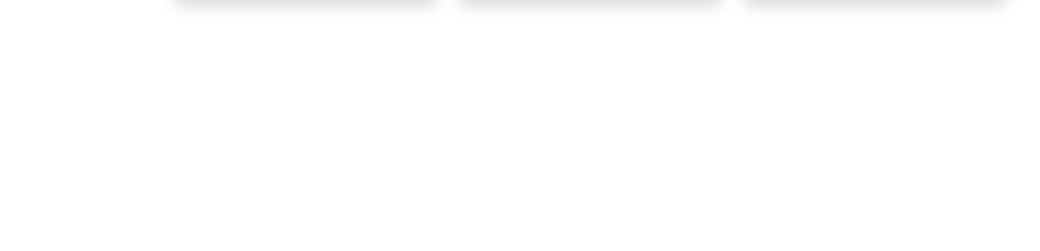
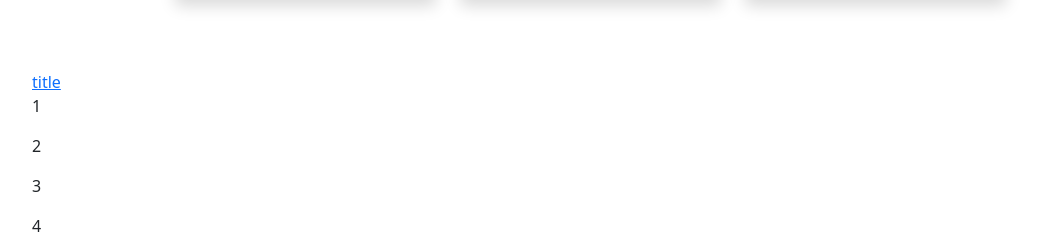
Before and after one commit to lorenagayoso/react, a React (Create React App) app: page / in a window 1280 px wide. Shown: the part 928-1179 px from the top of the page, without its empty margins (50-1090 px from the left). Before the commit the page ends 998 px from the top, so only its background shows below. Built offline with nearby package versions, Linux system fonts and the light colour scheme.

Commit message:
context practica

```diff
--- a/src/App.js
+++ b/src/App.js
@@ -7,11 +7,17 @@ import Navigation from './components/NavBar.js'
 import ItemListContainer from './components/ItemListContainer'
 import ItemDetailContainer from './components/ItemDetailContainer'
 import {BrowserRouter as Router, Routes, Switch, Route} from "react-router-dom"
-
+import ListContext from './context/ListContext'
 
 
 function App() {
+  const [state, setState] = useState([1,2,3,4])
+
+  window.addEventListener('clickDetalle',(e)=>{
+    console.log(e.detail)
+  })
   return (
+  <ListContext.Provider value ={state}>
   <Router>
   <Navigation cat1="Men" cat2="Women" cat3="Children"/>
   <Routes>
@@ -20,6 +26,7 @@ function App() {
   <Route path="/item/:id" element={<ItemDetailContainer/>}></Route>
   </Routes>
   </Router>
+  </ListContext.Provider>
   );
 }
 
--- a/src/components/ItemDetail.js
+++ b/src/components/ItemDetail.js
@@ -3,7 +3,9 @@ import React, {useState} from 'react'
 import ReactDom from 'react-dom'
 import img1 from './img1.jpg'
 import data from './data.js'
+import {Link} from "react-router-dom"
 import {useParams} from 'react-router-dom'
+import Cart from './Cart.js'
 
 
 
@@ -51,7 +53,12 @@ const onAdd = ()=>{
         <button onClick={onAdd} type="button" className="btn btn-success">+</button>
         </div>
         </div>
-
+        <br/>
+        <Link to="Cart">
+        <div>
+        <button type="button" className="btn btn-info my-2 my-sm-0">Comprar</button>
+        </div>
+        </Link>
 
       </div>
     </div>
--- a/src/components/ItemListContainer.js
+++ b/src/components/ItemListContainer.js
@@ -1,11 +1,25 @@
-import React,{useEffect} from 'react'
-import {useParams} from 'react-router-dom'
+import React,{useState, useEffect, useContext} from 'react'
+import {useParams,NavLink} from 'react-router-dom'
 import ItemList from './ItemList.js'
 import data from './data.js'
+import ListContext from '../context/ListContext.js'
+import Container from 'react-bootstrap/Container'
+
 
 
 
 function ItemListContainer({props}) {
+  const valueContext = useContext(ListContext)
+
+  const event = new CustomEvent('clickDetalle',{detail:{data:{data}}})
+
+  const handleClick = ()=>{
+    window.dispatchEvent(event)
+  }
+  const {title} = useParams()
+
+  const [state,setState] = useState([{title:"title"}])
+
   return (
     <>
     <h1 className = "text-center mt-3"> My Ecommerce</h1>
@@ -14,6 +28,12 @@ function ItemListContainer({props}) {
     <ItemList  productos={data}/>
     </div>
     </section>
+    <Container>
+    {state.map((value)=>{
+    return <div onClick={handleClick}><NavLink to={`/item/${value.title}`} onClick={handleClick}>{value.title}</NavLink></div>
+    })}
+    {valueContext.map((value)=><p>{value}</p>)}
+    </Container>
     </>
   );
 }
--- /dev/null
+++ b/src/context/ListContext.js
@@ -0,0 +1,5 @@
+import React from 'react'
+
+const ListContext = React.createContext()
+
+export default ListContext;
```
